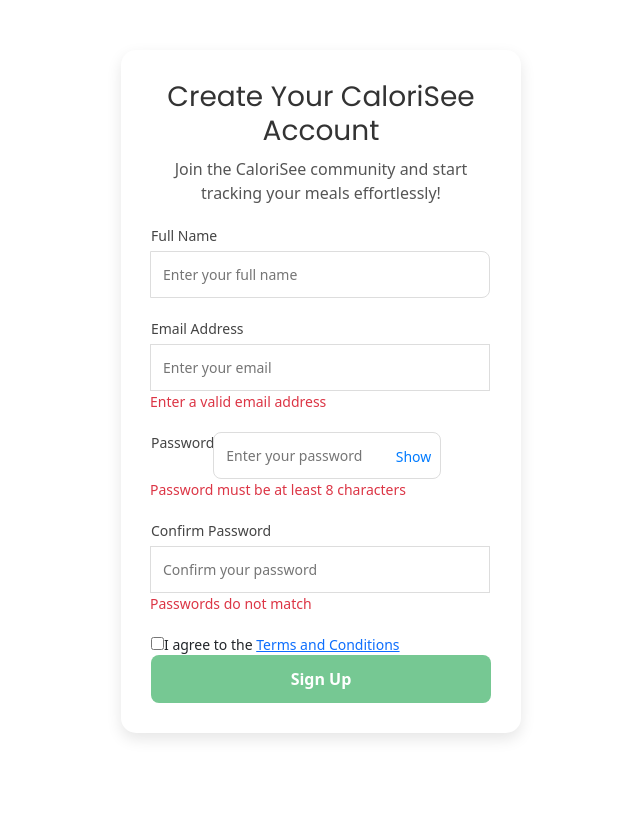
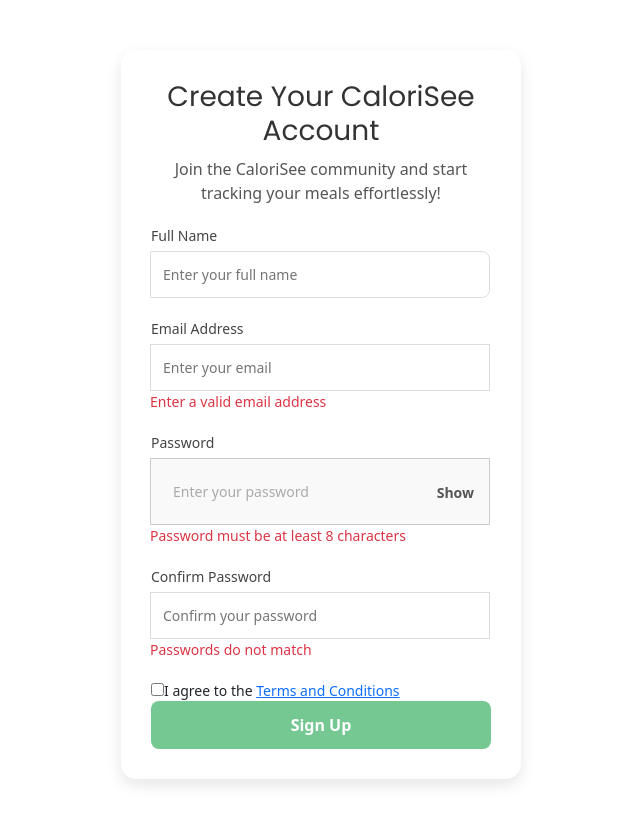
Before and after one commit to thapelomagqazana/food-snap, a React (Vite) app in the folder frontend/food-recognition-app/: page /register in a window 1280 px wide. Shown: the top 824 px of the page, without its empty margins (319-959 px from the left). Before the commit the page ends 800 px from the top, so only its background shows below. Built offline with nearby package versions, Linux system fonts and the light colour scheme; a small style sheet from the web is missing.

Commit message:
Modified style

```diff
--- a/frontend/food-recognition-app/index.html
+++ b/frontend/food-recognition-app/index.html
@@ -7,22 +7,6 @@
     <title>[Demo] : Calorisee</title>
     <!-- Google Fonts - Poppins -->
     <link href="https://fonts.googleapis.com/css2?family=Poppins:wght@400;600;800&family=Roboto:wght@400;500&display=swap" rel="stylesheet">
-
-    <!-- Bootstrap CSS -->
-    <link
-      rel="stylesheet"
-      href="https://cdn.jsdelivr.net/npm/bootstrap@5.3.0/dist/css/bootstrap.min.css"
-      integrity="sha384-QLmjzwqL6FBH6gNcR8GL5K0tyIh3lJCPKrPwIDe3KsX5gXgq1MaH+IdLgqR8jIBh"
-      crossorigin="anonymous"
-    />
-
-    <!-- Bootstrap Icons -->
-    <link
-      rel="stylesheet"
-      href="https://cdn.jsdelivr.net/npm/bootstrap-icons@1.10.0/font/bootstrap-icons.css"
-      integrity="sha384-b6iQ73fpLV8PQCfS2PHtxsnhHClMljHi23IFLJjW6MSkmTqISgXQ10tnENFYbjq8"
-      crossorigin="anonymous"
-    />
   </head>
   <body>
     <div id="root"></div>
--- a/frontend/food-recognition-app/src/components/BottomNav.tsx
+++ b/frontend/food-recognition-app/src/components/BottomNav.tsx
@@ -1,7 +1,7 @@
 import React from 'react';
 import { Navbar, Nav } from 'react-bootstrap';
 import { useNavigate } from 'react-router-dom';
-import '../styles/BottomNav.css'; // Optional: Add specific styles for the navbar
+import '../styles/BottomNav.css';
 
 const BottomNav: React.FC = () => {
     const navigate = useNavigate();
--- a/frontend/food-recognition-app/src/styles/BottomNav.css
+++ b/frontend/food-recognition-app/src/styles/BottomNav.css
@@ -1,13 +1,11 @@
 .bottom-nav {
+    width: 100%;
     border-top: 1px solid #ddd;
     box-shadow: 0 -2px 5px rgba(0, 0, 0, 0.1);
     z-index: 10;
-    background-color: #ffffff; /* Ensure consistent background across devices */
-    position: sticky; /* Sticky to bottom for scrolling */
-    bottom: 0;
+    background-color: #ffffff;
 }
 
-/* General Nav Link Styles */
 .bottom-nav .nav-link {
     display: flex;
     flex-direction: column;
@@ -25,50 +23,50 @@
 
 .bottom-nav .nav-link:hover,
 .bottom-nav .nav-link.active {
-    color: #76c893; /* Highlight active or hovered links */
+    color: #76c893;
 }
 
 /* Smartphone View */
 @media (max-width: 600px) {
     .bottom-nav {
-        padding: 10px 0; /* Reduce padding for smaller screens */
+        padding: 10px 0;
     }
 
     .bottom-nav .nav-link {
-        font-size: 12px; /* Smaller font size for compact view */
+        font-size: 12px;
     }
 
     .bottom-nav .nav-link i {
-        font-size: 18px; /* Slightly smaller icons */
+        font-size: 18px;
     }
 }
 
 /* Tablet View */
 @media (min-width: 601px) and (max-width: 1024px) {
     .bottom-nav {
-        padding: 15px 0; /* Slightly increased padding for medium screens */
+        padding: 15px 0;
     }
 
     .bottom-nav .nav-link {
-        font-size: 14px; /* Standard font size */
+        font-size: 14px;
     }
 
     .bottom-nav .nav-link i {
-        font-size: 20px; /* Standard icon size */
+        font-size: 20px;
     }
 }
 
 /* Desktop View */
 @media (min-width: 1025px) {
     .bottom-nav {
-        padding: 20px 0; /* Spacious padding for larger screens */
+        padding: 20px 0;
     }
 
     .bottom-nav .nav-link {
-        font-size: 16px; /* Larger font for clarity */
+        font-size: 16px;
     }
 
     .bottom-nav .nav-link i {
-        font-size: 22px; /* Larger icons for better visibility */
+        font-size: 22px;
     }
 }
--- a/frontend/food-recognition-app/src/styles/RegistrationScreen.css
+++ b/frontend/food-recognition-app/src/styles/RegistrationScreen.css
@@ -53,10 +53,57 @@
     box-shadow: 0 0 5px rgba(118, 200, 147, 0.5);
 }
 
-/* Password Field */
 .password-field {
+    display: flex;
+    align-items: center;
     position: relative;
+    width: 100%;
+    border: 1px solid #ccc;
+    border-radius: 8px;
+    background: #f9f9f9;
+    padding: 10px;
+    transition: border-color 0.3s ease, box-shadow 0.3s ease;
 }
+
+.password-field input {
+    flex: 1;
+    border: none;
+    background: transparent;
+    font-size: 16px;
+    padding: 5px;
+    outline: none;
+}
+
+.password-field input::placeholder {
+    color: #aaa;
+}
+
+.password-field input:focus {
+    box-shadow: none;
+}
+
+.password-field button.toggle-password {
+    border: none;
+    background: none;
+    color: #555;
+    font-size: 14px;
+    font-weight: bold;
+    cursor: pointer;
+    padding: 5px;
+    margin-left: 5px;
+    transition: color 0.3s ease;
+}
+
+.password-field button.toggle-password:hover {
+    color: #76c893;
+}
+
+/* Focus effect on the entire password field */
+.password-field:focus-within {
+    border-color: #76c893;
+    box-shadow: 0 0 6px rgba(118, 200, 147, 0.5);
+}
+
 
 .toggle-password {
     position: absolute;
--- a/frontend/food-recognition-app/src/styles/ResultsScreen.css
+++ b/frontend/food-recognition-app/src/styles/ResultsScreen.css
@@ -232,7 +232,7 @@
     }
 
     .action-buttons {
-        margin-bottom: 100px;
+        margin-bottom: 150px;
     }
 
     .action-buttons button {
--- a/frontend/food-recognition-app/src/styles/SignInSignUp.css
+++ b/frontend/food-recognition-app/src/styles/SignInSignUp.css
@@ -125,6 +125,52 @@
     text-align: left;
 }
 
+.password-field {
+    display: flex;
+    align-items: center;
+    position: relative;
+    width: 100%;
+    background: #f9f9f9;
+    border: 1px solid #ccc;
+    border-radius: 8px;
+    padding: 10px;
+    transition: border-color 0.3s ease, box-shadow 0.3s ease;
+}
+
+.password-field input {
+    flex: 1;
+    border: none;
+    background: transparent;
+    font-size: 16px;
+    padding: 5px;
+    outline: none;
+}
+
+.password-field input:focus {
+    box-shadow: none;
+}
+
+.password-field button.toggle-password {
+    border: none;
+    background: none;
+    color: #555;
+    font-size: 14px;
+    font-weight: bold;
+    cursor: pointer;
+    padding: 5px;
+    margin-left: 5px;
+    transition: color 0.3s ease;
+}
+
+.password-field button.toggle-password:hover {
+    color: #76c893;
+}
+.password-field:focus-within {
+    border-color: #76c893;
+    box-shadow: 0 0 6px rgba(118, 200, 147, 0.5);
+}
+
+
 /* Custom Alert */
 .custom-alert {
     margin: 15px 0; /* Adds spacing between alerts and other elements */
```
